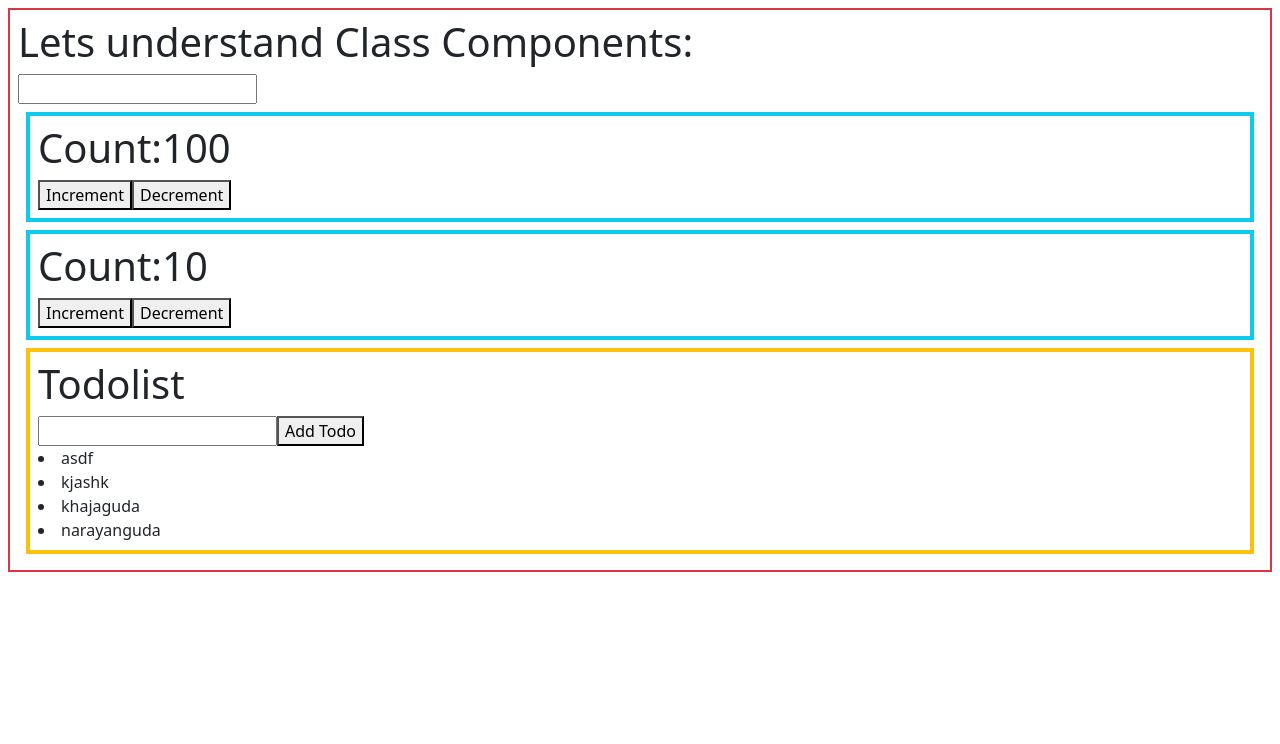
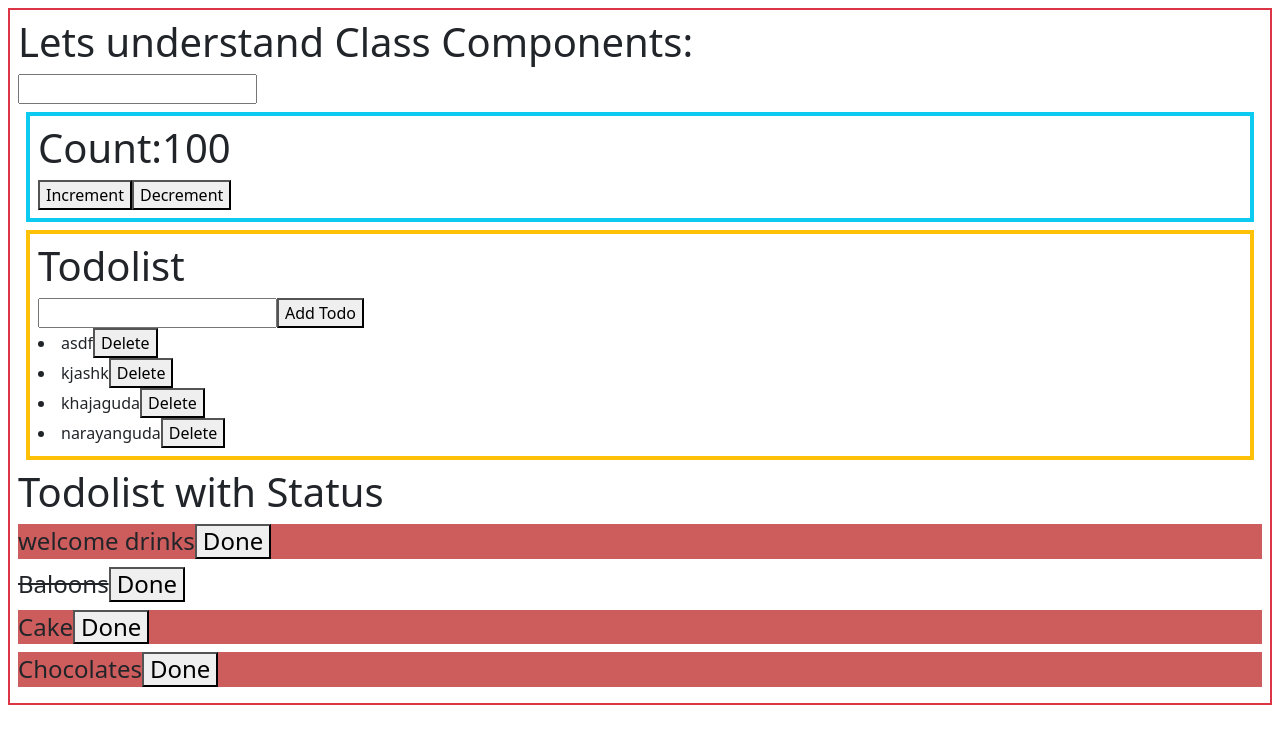
Before and after one commit to edupoly/rb17app, a React (Create React App) app: page / in a window 1280 px wide. Shown: the top 744 px of the page. Built offline with nearby package versions, Linux system fonts and the light colour scheme.

Commit message:
lifecycle

```diff
--- a/src/App.jsx
+++ b/src/App.jsx
@@ -1,6 +1,7 @@
 import React from 'react'
 import Counter from './Counter';
 import Todolist from './Todolist';
+import Todoliststaus from './Todoliststaus';
 
 class App extends React.Component{
   constructor(){
@@ -15,8 +16,9 @@ class App extends React.Component{
         <h1>Lets understand Class Components:{this.state.myname}</h1>
         <input type="text" onChange={(e)=>{this.setState({myname:e.target.value})}}/>
         <Counter initialValue={100} step={10}></Counter>
-        <Counter initialValue={10} step={5}></Counter>
+        {/* <Counter initialValue={10} step={5}></Counter> */}
         <Todolist></Todolist>
+        <Todoliststaus></Todoliststaus>
       </div>
     )
   }
--- a/src/Counter.jsx
+++ b/src/Counter.jsx
@@ -1,11 +1,22 @@
-import React, { PureComponent } from 'react';
+import React, { Component } from 'react';
 
-class Counter extends PureComponent {
+class Counter extends Component {
   constructor(props){
     super();
     this.state={
-      count:props.initialValue
+      count:0
     }
+  }
+  static getDerivedStateFromProps(props, state){
+    if(state.count===0){
+      state.count=props.initialValue
+    }
+  }
+  shouldComponentUpdate(){
+    if(this.state.count===200){
+      return true
+    }
+    return false
   }
   inc=()=>{
     this.setState({count:this.state.count+this.props.step})
--- /dev/null
+++ b/src/Task.jsx
@@ -0,0 +1,36 @@
+import React, { Component } from 'react'
+
+export default class Task extends Component {
+  constructor(){
+    super();
+    this.state={
+      title:'',
+      status:null
+    }
+  }
+  static getDerivedStateFromProps(props,state){
+    if(!state.title){
+      state.title = props.todo.title;
+      state.status = props.todo.status;
+    }
+  }
+  shouldComponentUpdate(nextProps,nextState){
+    console.log(this.state,nextState)
+
+    // if(this.props.todo.status!=nextProps.todo.status)
+    return true
+    // else
+    // return false
+  }
+  render() {
+    console.log(this.props.todo.title,"rendered")
+    return (
+      <div>
+        <h4 style={this.state.status?{textDecoration:'line-through'}:{backgroundColor:'indianred'}}>
+          {this.state.title}
+          <button onClick={()=>{this.props.doneTask(this.props.i)}}>Done</button>
+        </h4>
+      </div>
+    )
+  }
+}
--- /dev/null
+++ b/src/Todo.jsx
@@ -0,0 +1,15 @@
+import React, { Component } from 'react'
+
+export default class Todo extends Component {
+  componentWillUnmount(){
+    alert("Todo removed")
+  }
+  render() {
+    return (
+      <li>
+        {this.props.todo}
+        <button onClick={()=>{this.props.deleteTodo(this.props.i)}}>Delete</button>
+      </li>
+    )
+  }
+}
--- a/src/Todolist.jsx
+++ b/src/Todolist.jsx
@@ -1,4 +1,5 @@
 import React, { Component } from 'react'
+import Todo from './Todo';
 
 export default class Todolist extends Component {
   constructor(){
@@ -14,6 +15,14 @@ export default class Todolist extends Component {
         document.getElementById('newtodo').value=''
       })
     }
+  }
+  deleteTodo=(index)=>{
+    var c = window.confirm("Are you sure doctor")
+    if(c){
+      var temp = [...this.state.todos];
+      temp.splice(index,1);
+      this.setState({todos:[...temp]})
+    }
 
   }
   render() {
@@ -25,7 +34,7 @@ export default class Todolist extends Component {
         <button onClick={this.addTodo}>Add Todo</button>
         {
           this.state.todos.map((todo,i)=>{
-            return (<li key={i}>{todo}</li>)
+            return (<Todo key={i} todo={todo} i={i} deleteTodo={this.deleteTodo}></Todo>)
           })
         }
       </div>
--- /dev/null
+++ b/src/Todoliststaus.jsx
@@ -0,0 +1,45 @@
+import React, { Component } from 'react'
+import Task from './Task';
+
+export default class Todoliststaus extends Component {
+  constructor(){
+    super();
+    this.state={
+      todos:[
+        {
+          title:'welcome drinks',
+          status:false
+        },
+        {
+          title:'Baloons',
+          status:true
+        },
+        {
+          title:'Cake',
+          status:false
+        },
+        {
+          title:'Chocolates',
+          status:false
+        },
+      ]
+    }
+  }
+  doneTask=(ind)=>{
+    var temp = [...this.state.todos];
+    temp[ind].status=!temp[ind].status;
+    this.setState({todos:[...temp]})
+  }
+  render() {
+    return (
+      <div>
+        <h1>Todolist with Status</h1>
+        {
+          this.state.todos.map((todo,i)=>{
+            return (<Task todo={todo} key={i} i={i} doneTask={this.doneTask}></Task>)
+          })
+        }
+      </div>
+    )
+  }
+}
```
